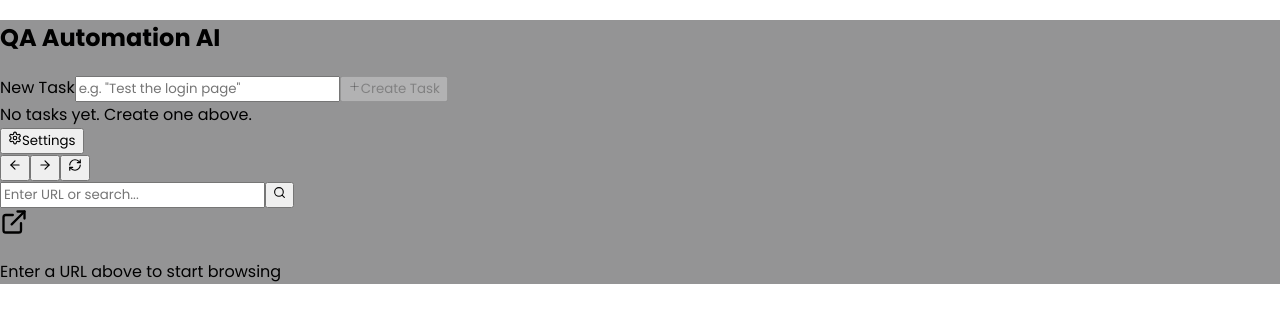
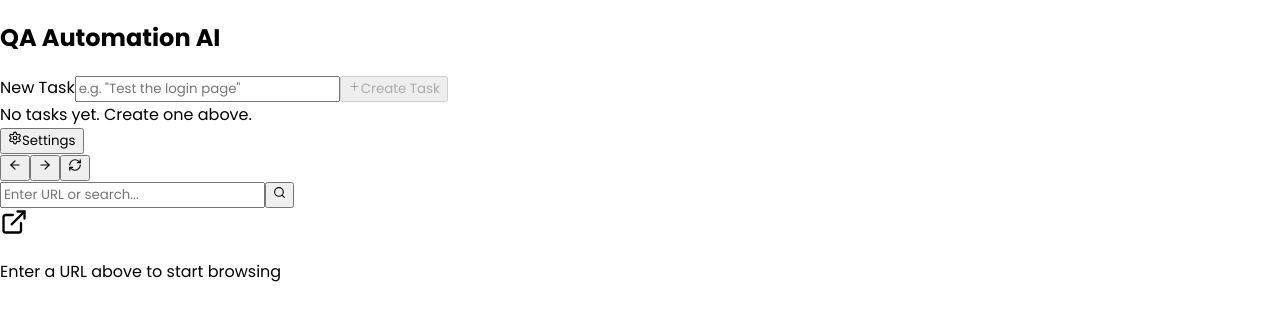
Before and after one commit to AliSharjeell/AgentQA, a React (Vite) app in the folder src/renderer/: page / in a window 1280 px wide. Shown: the top 322 px of the page. Built offline with nearby package versions, Linux system fonts and the light colour scheme.

Commit message:
style: remove CSS backdrop-filter and set app-shell to transparent for native Mica support

```diff
--- a/src/renderer/src/styles.css
+++ b/src/renderer/src/styles.css
@@ -123,9 +123,7 @@ textarea {
   }
 
   .app-shell {
-    background: rgba(18, 18, 22, 0.45);
-    backdrop-filter: blur(24px) saturate(180%);
-    -webkit-backdrop-filter: blur(24px) saturate(180%);
+    background: transparent;
   }
 
   .main-area {
```
